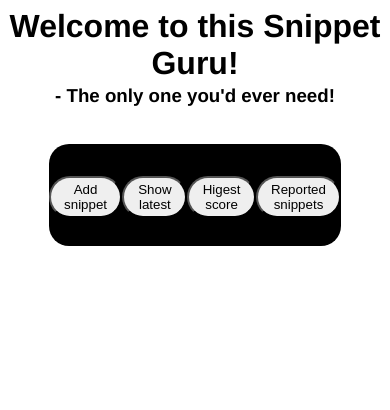
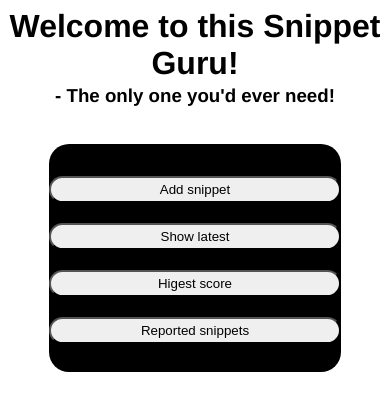
Before and after one commit to imprex92/Vue-snippet-publisher, a Vue app: page / in a window 390 px wide. Shown: the top 410 px of the page. Built offline with nearby package versions, Linux system fonts and the light colour scheme; what vue-debounce would draw is missing.

Commit message:
@media max-width added

```diff
--- a/src/components/AddSnippet.vue
+++ b/src/components/AddSnippet.vue
@@ -72,4 +72,16 @@ text-align: center;
 cursor: pointer;
 border: 3px solid yellowgreen;
 }
+@media (max-width: 315px){
+	.snippets1 > button{
+		padding: 1em 1.9em 1em;
+		border-radius: 30px;
+		border: 3px solid lightgrey;
+		text-align: center;
+	}
+	.snippets1 > button:hover{
+		cursor: pointer;
+		border: 3px solid yellowgreen;
+	}
+}
 </style>
--- a/src/components/HandleApi.vue
+++ b/src/components/HandleApi.vue
@@ -357,4 +357,34 @@ export default {
 	animation-delay: 300ms;
 	-moz-animation-delay: 300ms;
 }
+@media (max-width: 230px){
+	.getSnippets > button {
+	padding: 1em 1.9em 1em;
+	border-radius: 30px;
+	border: 3px solid lightgrey;
+}
+	.getSnippets > button:hover {
+		cursor: pointer;
+		border: 3px solid yellowgreen;
+	}
+}
+
+@media (max-width: 400px) {
+	.nav {
+		display: flex;
+		flex-direction: column;
+		justify-content: space-evenly;
+	}
+	.nav > button {
+		padding: 0.3em 1em 0.3em;
+		border-radius: 30px;
+		/* border: 3px solid lightgrey; */
+		margin-bottom: 1.5em;
+	}
+	.nav > button:hover {
+		cursor: pointer;
+		border: 3px solid yellowgreen;
+	}
+}
+
 </style>
```
